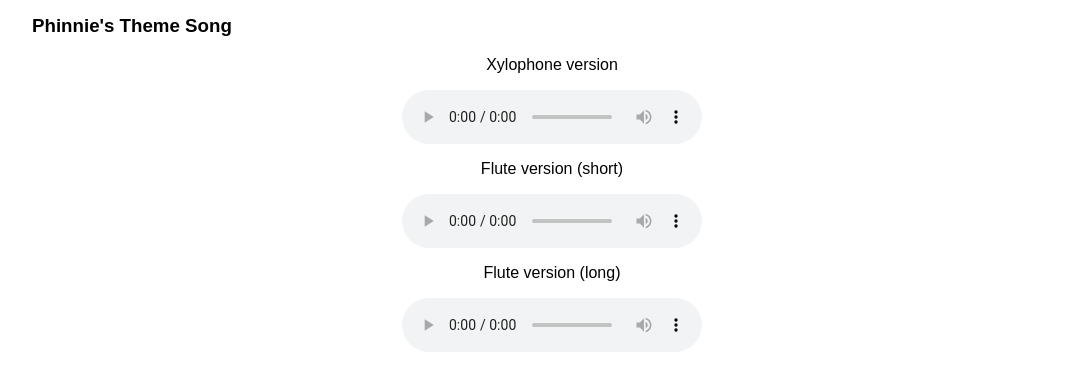
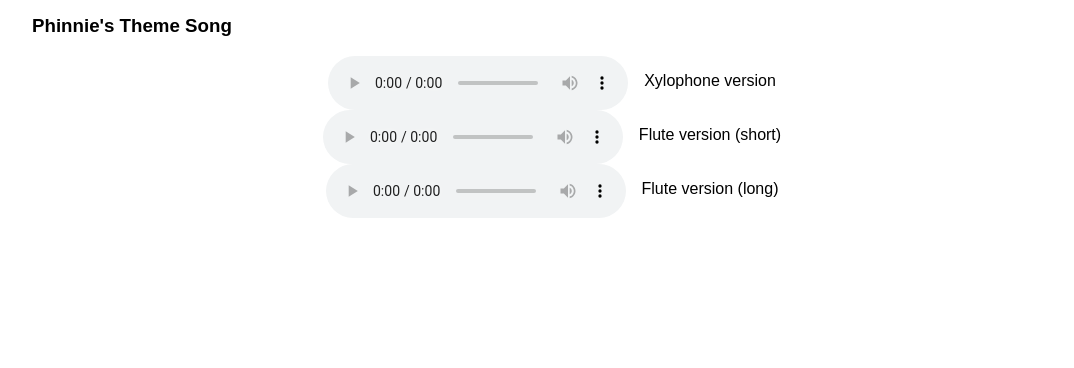
Before and after one commit to NathanARoss/Phinnie, a plain HTML site: page Phinnie/index.html in a window 1280 px wide. Shown: the part 1443-1811 px from the top of the page, without its empty margins (192-1266 px from the left). After the commit the page ends 1677 px from the top, so only its background shows below. Drawn offline with Linux system fonts and the light colour scheme.

Commit message:
Re-styled audio descriptions as labels to the right of the embedded audio.

```diff
--- a/Phinnie/index.html
+++ b/Phinnie/index.html
@@ -45,20 +45,27 @@
       </video>
 
       <h3>Phinnie's Theme Song</h3>
-      <p class="center">Xylophone version</p>
-      <audio class="center" controls>
+
+      <div class="center-contents">
+        <audio controls>
           <source src="Phinnie Song Jingle.mp3" type="audio/mpeg">
         </audio>
+        <p>Xylophone version</p>
+      </div>
 
-      <p class="center">Flute version (short)</p>
-      <audio class="center" controls>
+      <div class="center-contents">
+        <audio controls>
           <source src="Phinnie (ShorterVersion).mp3" type="audio/mpeg">
         </audio>
+        <p>Flute version (short)</p>
+      </div>
 
-      <p class="center">Flute version (long)</p>
-      <audio class="center" controls>
+      <div class="center-contents">
+        <audio controls>
           <source src="Phinnie (LongVersion).mp3" type="audio/mpeg">
         </audio>
+        <p>Flute version (long)</p>
+      </div>
     </main>
   </body>
 </html>
--- a/index.css
+++ b/index.css
@@ -106,3 +106,7 @@ p.center {
     max-width: 100%;
     margin: 0.5em;
 }
+
+.center-contents p {
+    text-indent: 1em;
+}
```
Lines whose indentation alone changed are shown as unchanged.
